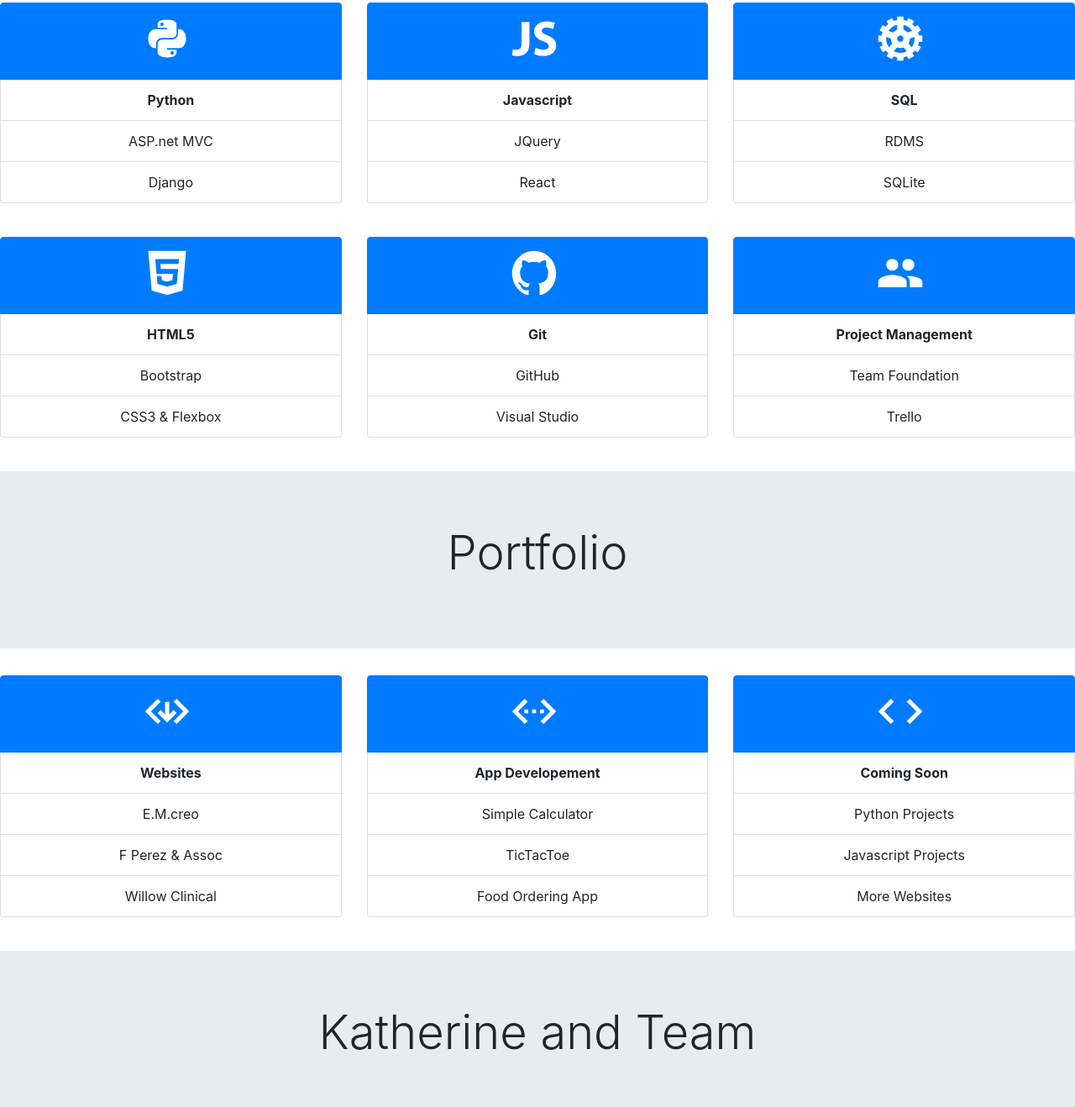
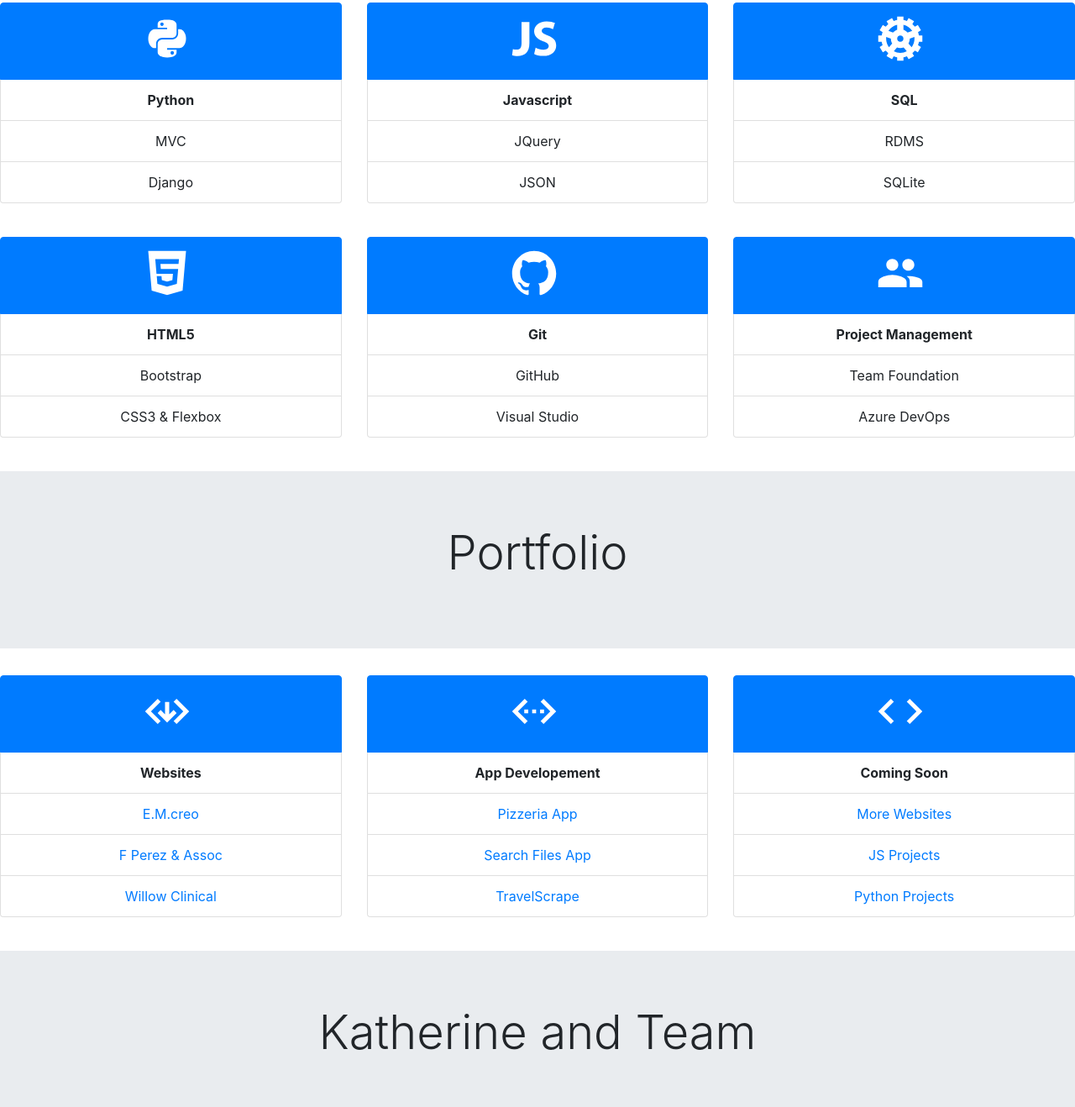
Before and after one commit to emcreo/emcreo, a plain HTML site: page index.html in a window 1280 px wide. Shown: the part 742-2060 px from the top of the page at 84% size. Drawn offline with nearby package versions, Linux system fonts and the light colour scheme.

Commit message:
Update index.html
Update Portfolio Site

```diff
--- a/index.html
+++ b/index.html
@@ -75,7 +75,7 @@
       <ul class="list-group">
         <li class="list-group-item active" id="top"><ion-icon name="logo-python"></ion-icon>&nbsp;&nbsp;</li>
         <li class="list-group-item"><strong>Python</strong></li>
-        <li class="list-group-item">ASP.net MVC</li>
+        <li class="list-group-item">MVC</li>
         <li class="list-group-item">Django</li>
       </ul>
     </div>
@@ -84,7 +84,7 @@
         <li class="list-group-item active" id="top"><ion-icon name="logo-javascript"></ion-icon>&nbsp;&nbsp;</li>
         <li class="list-group-item"><strong>Javascript</strong></li>
         <li class="list-group-item">JQuery</li>
-        <li class="list-group-item">React</li>
+        <li class="list-group-item">JSON</li>
       </ul>
     </div>
     <div class="col-sm">
@@ -121,7 +121,7 @@
         <li class="list-group-item active" id="top"><ion-icon name="people"></ion-icon>&nbsp;&nbsp;</li>
         <li class="list-group-item"><strong>Project Management</strong></li>
         <li class="list-group-item">Team Foundation</li>
-        <li class="list-group-item">Trello</li>
+        <li class="list-group-item">Azure DevOps</li>
       </ul>
     </div>
   </div>
@@ -143,27 +143,27 @@
       <ul class="list-group">
         <li class="list-group-item active" id="top"><ion-icon name="code-download"></ion-icon>&nbsp;&nbsp;</li>
         <li class="list-group-item"><strong>Websites</strong></li>
-        <li class="list-group-item">E.M.creo</li>
-        <li class="list-group-item">F Perez & Assoc</li>
-        <li class="list-group-item">Willow Clinical</li>
+        <li class="list-group-item"><a href="http://www.emcreo.com" target="_blank">E.M.creo</a></li>
+        <li class="list-group-item"><a href="http://fperezandassociates.com" target="_blank">F Perez & Assoc</a></li>
+        <li class="list-group-item"><a href="http://willowclinicalservices.com" target="_blank">Willow Clinical</a></li>
       </ul>
     </div>
     <div class="col-sm">
       <ul class="list-group">
         <li class="list-group-item active" id="top"><ion-icon name="code-working"></ion-icon>&nbsp;&nbsp;</li>
         <li class="list-group-item"><strong>App Developement</strong></li>
-        <li class="list-group-item">Simple Calculator</li>
-        <li class="list-group-item">TicTacToe</li>
-        <li class="list-group-item">Food Ordering App</li>
+        <li class="list-group-item"><a href="https://github.com/emcreo/pizzeria" target="_blank">Pizzeria App</a></li>
+        <li class="list-group-item"><a href="https://github.com/emcreo/search-dir-app" target="_blank">Search Files App</a></li>
+        <li class="list-group-item"><a href="https://github.com/emcreo/Travel" target="_blank">TravelScrape</a></li>
       </ul>
     </div>
     <div class="col-sm">
       <ul class="list-group">
         <li class="list-group-item active" id="top"><ion-icon name="code"></ion-icon>&nbsp;&nbsp;</li>
         <li class="list-group-item"><strong>Coming Soon</strong></li>
-        <li class="list-group-item">Python Projects</li>
-        <li class="list-group-item">Javascript Projects</li>
-        <li class="list-group-item">More Websites</li>
+        <li class="list-group-item"><a href="https://github.com/emcreo/Websites-Projects" target="_blank">More Websites</a></li>
+        <li class="list-group-item"><a href="https://github.com/emcreo/JS-Projects" target="_blank">JS Projects</a></li>
+        <li class="list-group-item"><a href="https://github.com/emcreo/Python-Projects" target="_blank">Python Projects</a></li>
       </ul>
     </div>
   </div>
@@ -251,25 +251,25 @@
         <!-- Grid column -->
         <div class="col-md-6 col-lg-7 text-center text-md-right">
 
-          <!-- Facebook -->
-          <a class="fb-ic" href="https://jsfiddle.net/user/MazzyBird/fiddles/">
+          <!-- JS Fiddle -->
+          <!--<a class="fi-ic" href="https://jsfiddle.net/user/MazzyBird/fiddles/">
             <i class="fab fa-jsfiddle"></i>
-          </a>
-          <!-- Twitter -->
-          <a class="tw-ic" href="https://github.com/emcreo">
+          </a>-->
+          <!-- GitHub -->
+          <a href="https://github.com/emcreo" target="_blank">
             <i class="fab fa-github"></i>
           </a>
-          <!-- Google +-->
-         <a class="gplus-ic" href="https://stackoverflow.com/users/10713273/katherinev1-0">
+          <!-- Stack Overflow-->
+         <a href="https://stackoverflow.com/users/10713273/katherinev1-0" target="_blank">
             <i class="fab fa-stack-overflow"></i>
           </a>
-          <!--Linkedin -->
-          <a class="li-ic" href="https://katherinev20.slack.com/messages/DKWTU7C1X/team/UF7MFL1J5/">
+          <!--Slack -->
+          <a href="https://katherinev20.slack.com/messages/DKWTU7C1X/team/UF7MFL1J5/" target="_blank">
             <i class="fab fa-slack"></i>
           </a>
-          <!--Instagram-->
-          <a class="ins-ic" href="https://twitter.com/BirdMazzy">
-            <i class="fab fa-twitter"></i>
+          <!--LinkedIn-->
+          <a href="https://www.linkedin.com/public-profile/settings?trk=d_flagship3_profile_self_view_public_profile" target="_blank">
+            <i class="fab fa-linkedin"></i>
           </a>
 
         </div>
@@ -343,7 +343,7 @@
 
   <!--START COPYRIGHT-->
   <div class="footer-copyright text-center text-black-50 py-3">© 2019 Copyright:
-    <a class="dark-grey-text" href="https://mdbootstrap.com/education/bootstrap/"> emcreo.com</a>
+    <a class="dark-grey-text" href="https://www.emcreo.com" target="_blank">emcreo.com</a>
   </div>
   <!--END COPYRIGHT-->
 
```
